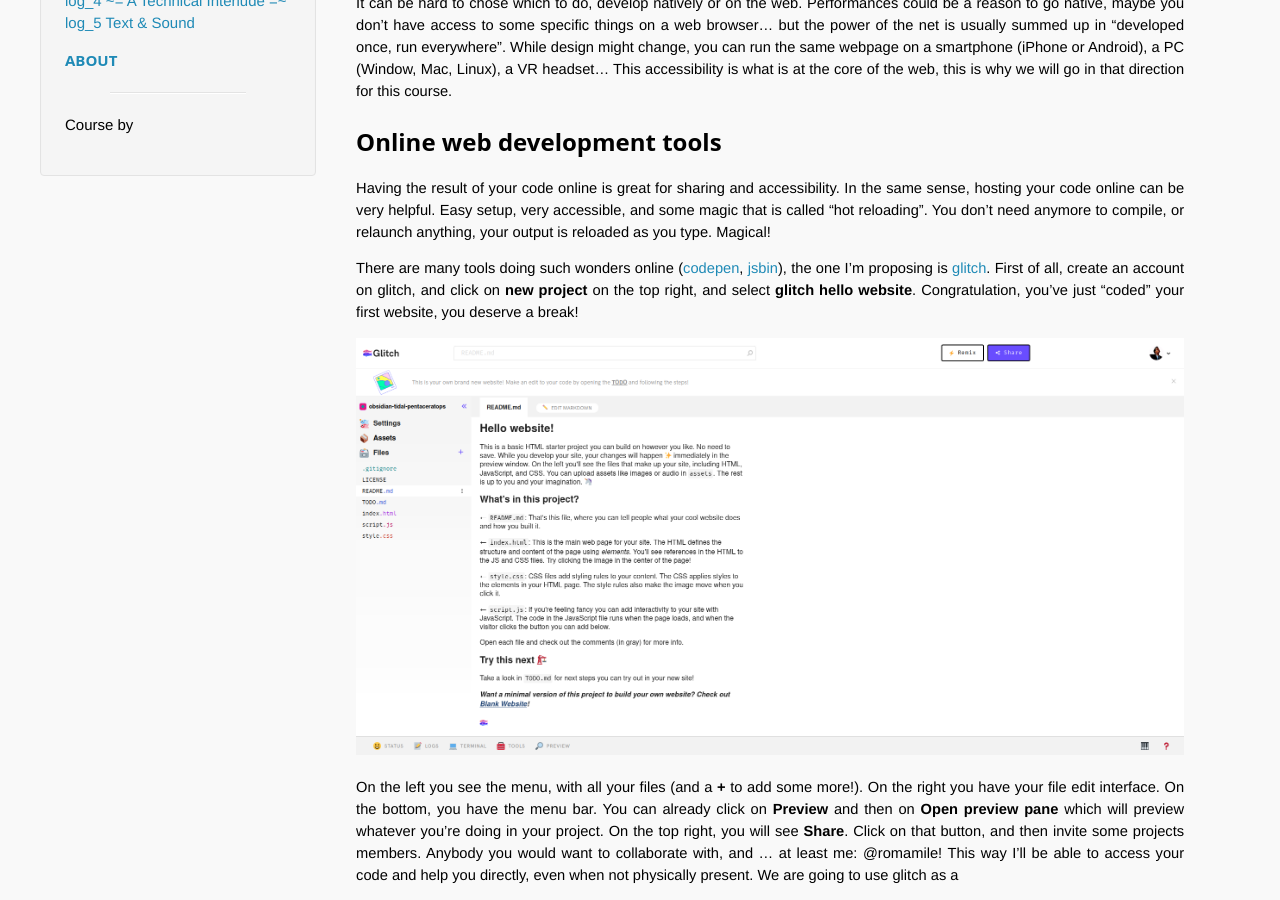
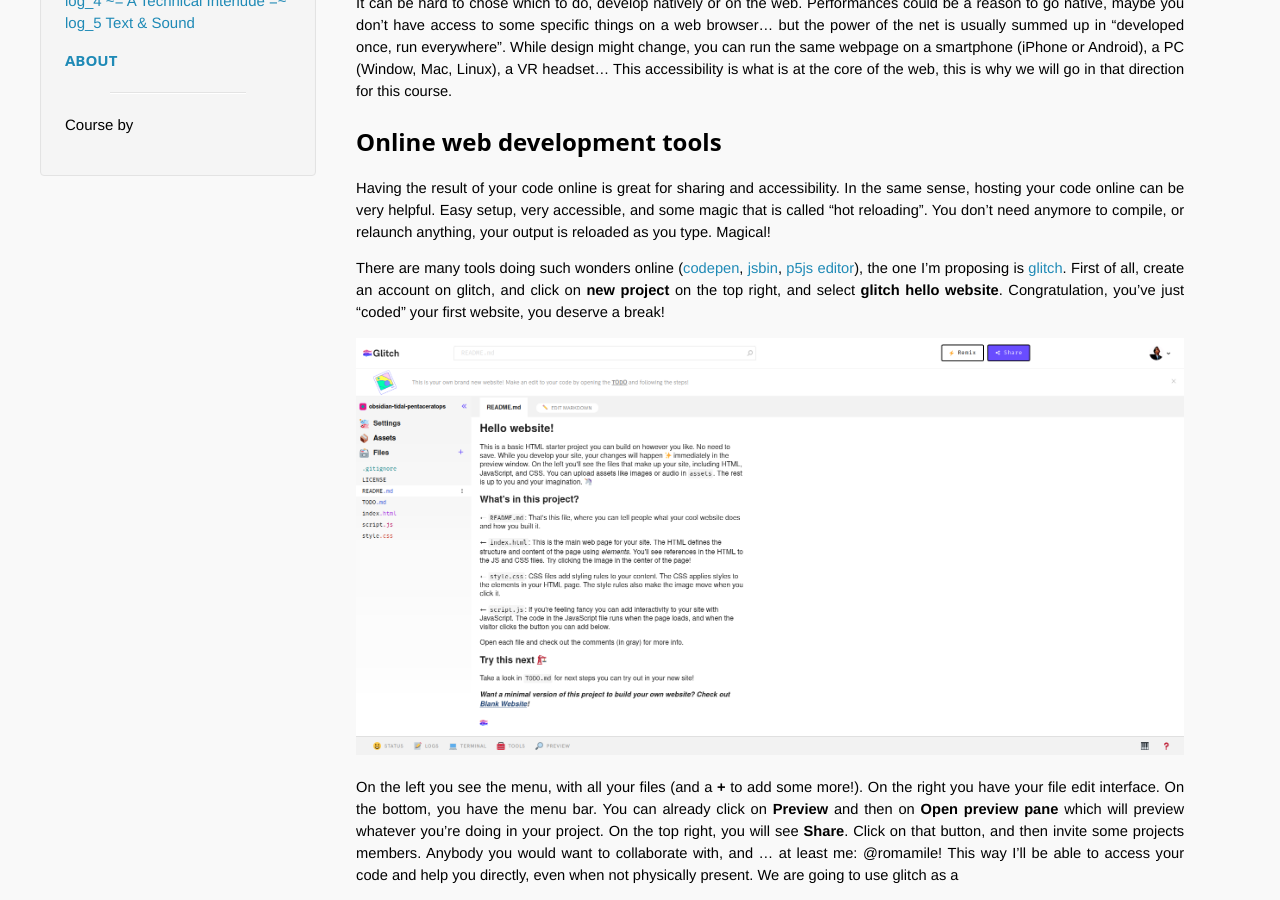
Before and after one commit to romamile/introcode, a Jekyll site: the page built from log1_Setting_up_your_environment.markdown, in a window 1280 px wide and 900 px high, scrolled down 388 px. Built offline with Jekyll 4.4.1, drawn with Linux system fonts in a browser that asks for light colours.

Commit message:
Update log1_Setting_up_your_environment.markdown

```diff
--- a/log1_Setting_up_your_environment.markdown
+++ b/log1_Setting_up_your_environment.markdown
@@ -13,7 +13,7 @@
 ## Online web development tools
 Having the result of your code online is great for sharing and accessibility. In the same sense, hosting your code online can be very helpful. Easy setup, very accessible, and some magic that is called "hot reloading". You don't need anymore to compile, or relaunch anything, your output is reloaded as you type. Magical!
 
-There are many tools doing such wonders online ([codepen](https://codepen.io), [jsbin](https://jsbin.com)), the one I'm proposing is [glitch](https://glitch.com). First of all, create an account on glitch, and click on <b>new project</b> on the top right, and select <b>glitch hello website</b>. Congratulation, you've just "coded" your first website, you deserve a break!
+There are many tools doing such wonders online ([codepen](https://codepen.io), [jsbin](https://jsbin.com), [p5js editor](https://editor.p5js.org)), the one I'm proposing is [glitch](https://glitch.com). First of all, create an account on glitch, and click on <b>new project</b> on the top right, and select <b>glitch hello website</b>. Congratulation, you've just "coded" your first website, you deserve a break!
 
 ![Glitch UI](https://romamile.github.io/introcode/assets/glitchUI.png)
 
```
